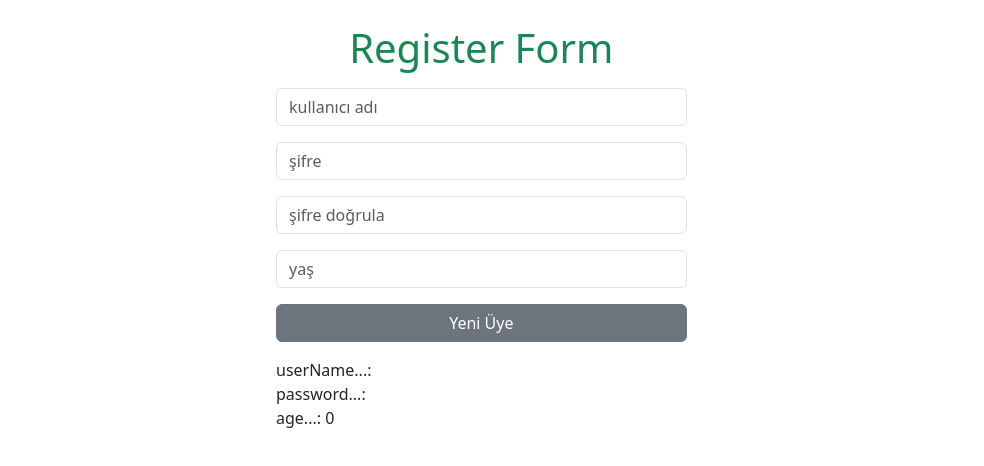
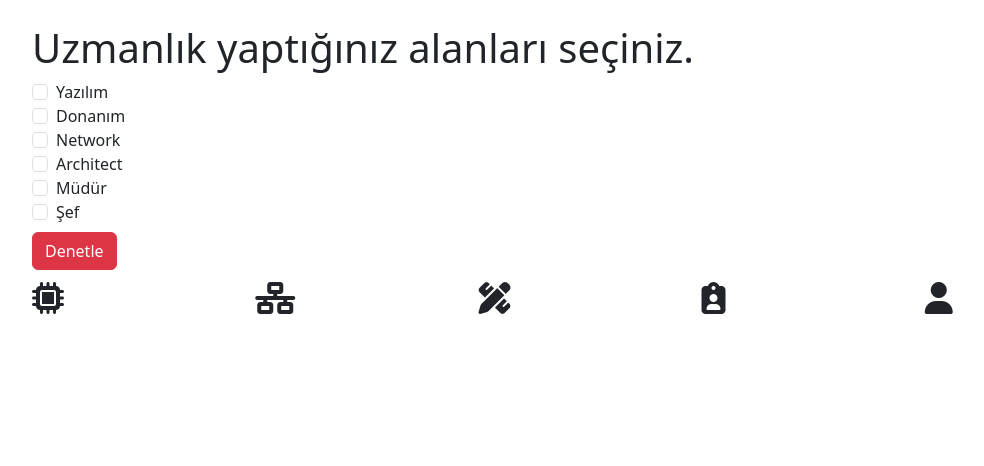
Before and after one commit to bilgejava6/java15boost_demo-app, a React (Create React App) app: page / in a window 1280 px wide. Shown: the top 466 px of the page, without its empty margins (50-1034 px from the left). Built offline with nearby package versions, Linux system fonts and the light colour scheme.

Commit message:
örnekpage

```diff
--- a/public/index.html
+++ b/public/index.html
@@ -10,6 +10,7 @@
     <link rel="manifest" href="%PUBLIC_URL%/manifest.json" />
     <title>BirKısmıBurada</title>
     <link href="https://cdn.jsdelivr.net/npm/bootstrap@5.3.3/dist/css/bootstrap.min.css" rel="stylesheet" integrity="sha384-QWTKZyjpPEjISv5WaRU9OFeRpok6YctnYmDr5pNlyT2bRjXh0JMhjY6hW+ALEwIH" crossorigin="anonymous">
+    <link rel="stylesheet" href="https://cdnjs.cloudflare.com/ajax/libs/font-awesome/6.6.0/css/all.min.css" integrity="sha512-Kc323vGBEqzTmouAECnVceyQqyqdsSiqLQISBL29aUW4U/M7pSPA/gEUZQqv1cwx4OnYxTxve5UMg5GT6L4JJg==" crossorigin="anonymous" referrerpolicy="no-referrer" />
   </head>
   <body>
     <div id="root"></div>
--- a/src/index.tsx
+++ b/src/index.tsx
@@ -4,9 +4,10 @@ import Login from './pages/Login';
 import 'bootstrap/dist/css/bootstrap.min.css'
 import Odev from './pages/Odev';
 import Odev2 from './pages/Odev2';
+import OrnekPage from './pages/OrnekPage';
 const root = ReactDOM.createRoot(
   document.getElementById('root') as HTMLElement
 );
 root.render(
-  <Odev2 />
+  <OrnekPage />
 );
--- /dev/null
+++ b/src/pages/OrnekPage.tsx
@@ -0,0 +1,68 @@
+import React,{useState} from 'react'
+
+function OrnekPage() {
+
+    const [yazilim, setyazilim] = useState(false);
+    const [donanim, setdonanim] = useState(false)
+
+  return (
+    <div className='container'>
+        <div className="row mt-4">
+            <h1>Uzmanlık yaptığınız alanları seçiniz.</h1>
+            <div>
+                <input className='form-check-input me-2' type="checkbox" />
+                <label>Yazılım</label>
+            </div>
+            <div>
+                <input className='form-check-input me-2' type="checkbox" />
+                <label>Donanım</label>
+            </div>
+            <div>
+                <input className='form-check-input me-2' type="checkbox" />
+                <label>Network</label>
+            </div>
+            <div>
+                <input className='form-check-input me-2' type="checkbox" />
+                <label>Architect</label>
+            </div>
+            <div>
+                <input className='form-check-input me-2' type="checkbox" />
+                <label>Müdür</label>
+            </div>
+            <div>
+                <input className='form-check-input me-2' type="checkbox" />
+                <label>Şef</label>
+            </div>
+            <div className="mb-2 mt-2">
+                <button className='btn btn-danger'>Denetle</button>
+            </div>
+            <div className="mb-2 mt-2 row">
+                {
+                    yazilim ? <div className="col">
+                    <i className="fa-brands fa-java fa-2xl"></i>
+                    </div>
+                    : null
+                }
+
+                <div className="col">
+                     <i className="fa-solid fa-microchip fa-2xl"></i>
+                </div>
+                <div className="col">
+                    <i className="fa-solid fa-network-wired fa-2xl"></i>
+                </div>
+                <div className="col">
+                    <i className="fa-solid fa-pen-ruler fa-2xl"></i>
+                </div>
+                <div className="col">
+                    <i className="fa-solid fa-clipboard-user fa-2xl"></i>
+                </div>
+                <div className="col">
+                    <i className="fa-solid fa-user fa-2xl"></i>
+                </div>
+            </div>
+        </div>
+    </div>
+  )
+}
+
+export default OrnekPage
```
